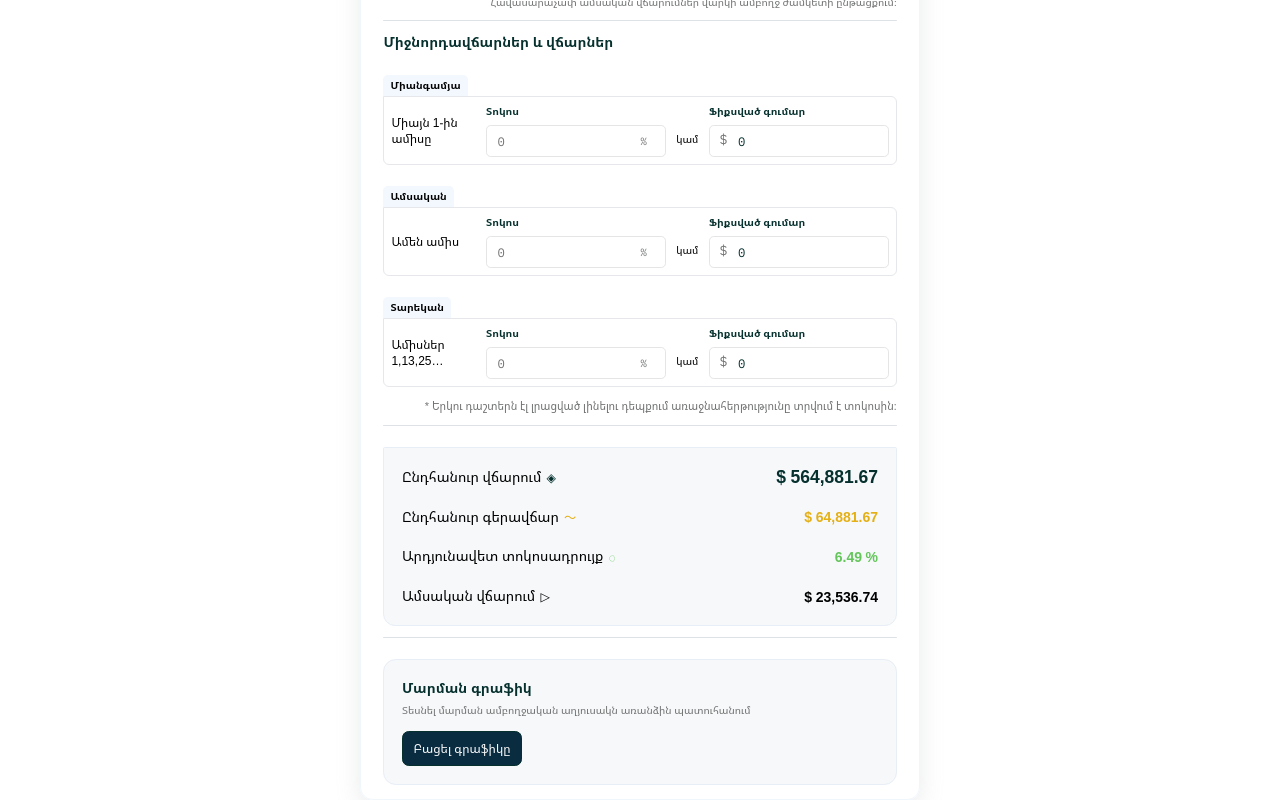
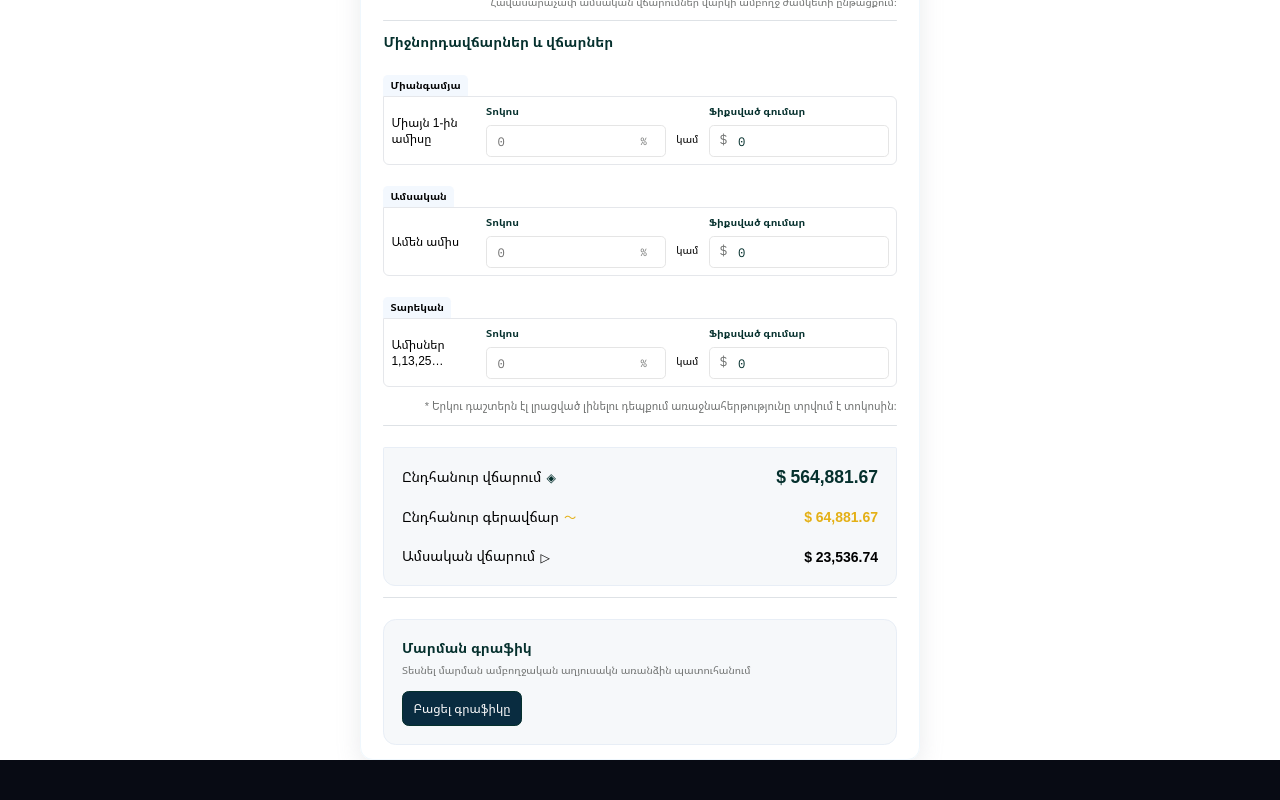
Before and after one commit to Narekkk2000/loan-calculator-real, a Vue app: page / in a window 1280 px wide. Shown: the part 508-1308 px from the top of the page. After the commit the page ends 1268 px from the top, so only its background shows below. Built offline with nearby package versions, Linux system fonts and the light colour scheme; the HTML template or start-up script is replaced by a standard one.

Commit message:
commented percent result

```diff
--- a/src/pages/loanCalculator/results/SummaryCards.vue
+++ b/src/pages/loanCalculator/results/SummaryCards.vue
@@ -38,13 +38,13 @@ const cards = computed<KpiCard[]>(() => {
       color: '#E4B016',
       icon: '〜',
     },
-    {
-      label: 'Արդյունավետ տոկոսադրույք',
-      value: formatPercent(s.effectiveRate),
-      sub: 'annual (incl. fees)',
-      color: '#63C55A',
-      icon: '◌',
-    },
+    // {
+    //   label: 'Արդյունավետ տոկոսադրույք',
+    //   value: formatPercent(s.effectiveRate),
+    //   sub: 'annual (incl. fees)',
+    //   color: '#63C55A',
+    //   icon: '◌',
+    // },
     {
       label: paymentLabel,
       value: formatCurrency(s.firstMonthPayment, currency),
```
